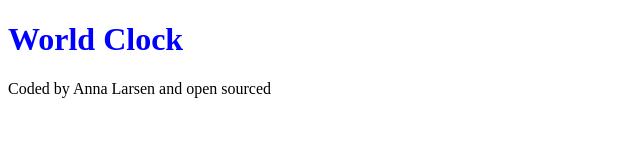
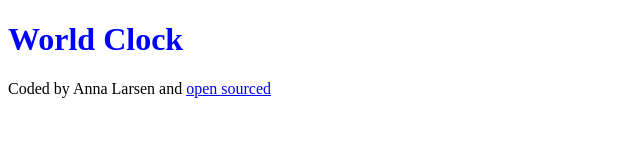
Before and after one commit to annabananallama/World-clock, a plain HTML site: page index.html in a window 1280 px wide. Shown: the whole page, without its empty margins (0-640 px from the left). Drawn offline with Linux system fonts and the light colour scheme.

Commit message:
Added link to github

```diff
--- a/index.html
+++ b/index.html
@@ -9,7 +9,10 @@
   </head>
   <body>
     <h1>World Clock</h1>
-    <footer>Coded by Anna Larsen and open sourced</footer>
+    <footer>
+      Coded by Anna Larsen and
+      <a href="https://github.com/annabananallama/World-clock">open sourced</a>
+    </footer>
     <script src="index.js"></script>
   </body>
 </html>
```
